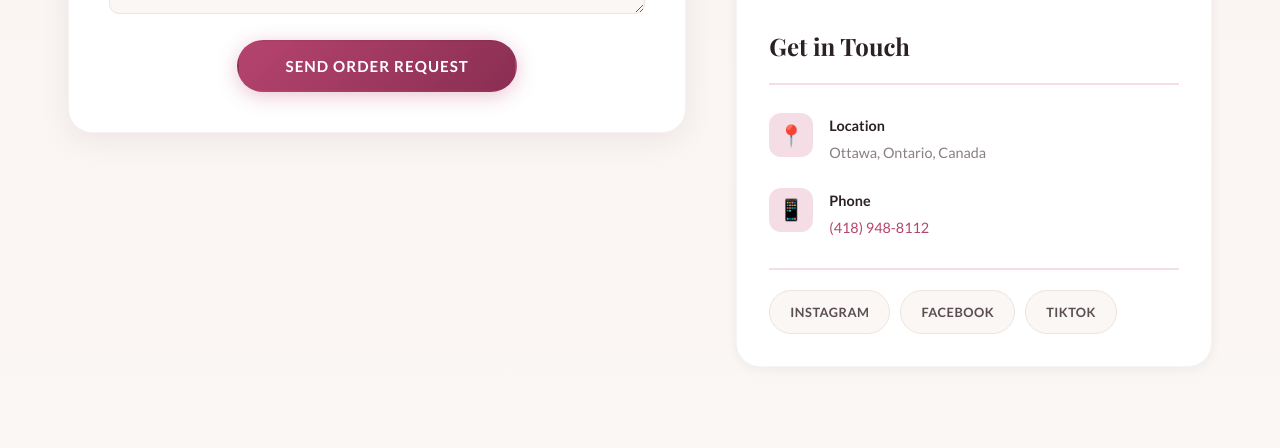
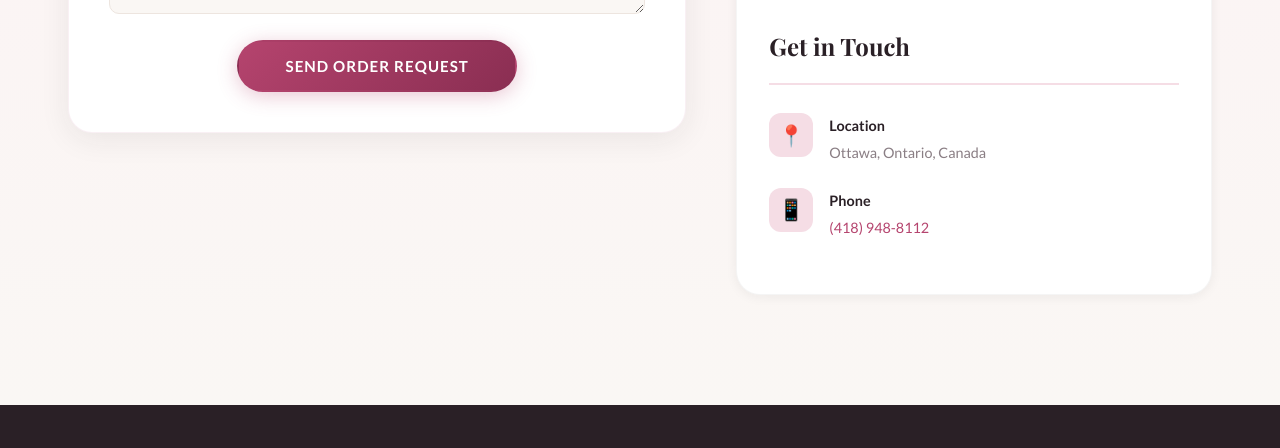
Before and after one commit to Richardbekhazi/madamelajoie, a website: page index.html in a window 1280 px wide. Shown: the part 5249-5697 px from the top of the page. Drawn offline with nearby package versions, Linux system fonts and the light colour scheme.

Commit message:
Remove social links temporarily

```diff
--- a/index.html
+++ b/index.html
@@ -312,11 +312,6 @@
               <p><a href="tel:+14189488112">(418) 948-8112</a></p>
             </div>
           </div>
-          <div class="social-links">
-            <a href="#" aria-label="Instagram" class="social-link">Instagram</a>
-            <a href="#" aria-label="Facebook" class="social-link">Facebook</a>
-            <a href="#" aria-label="TikTok" class="social-link">TikTok</a>
-          </div>
         </div>
       </div>
     </div>
```
